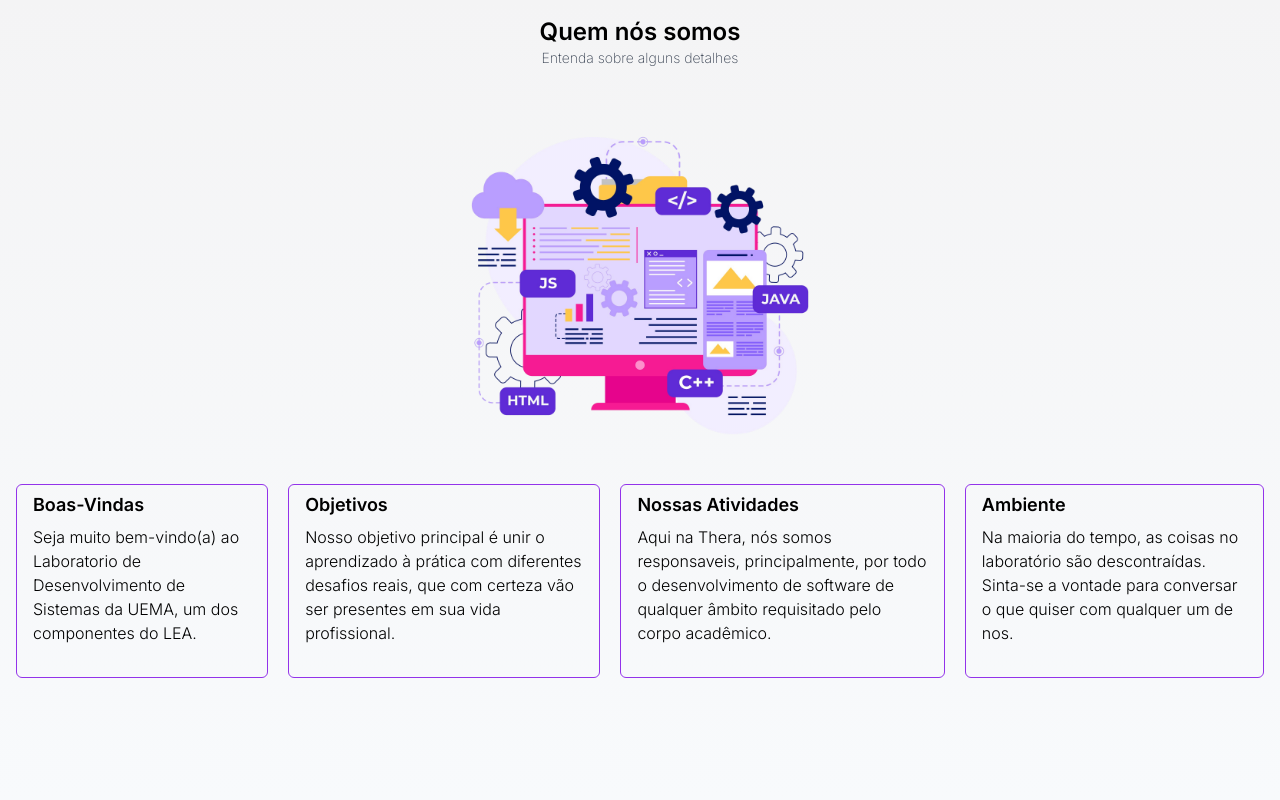
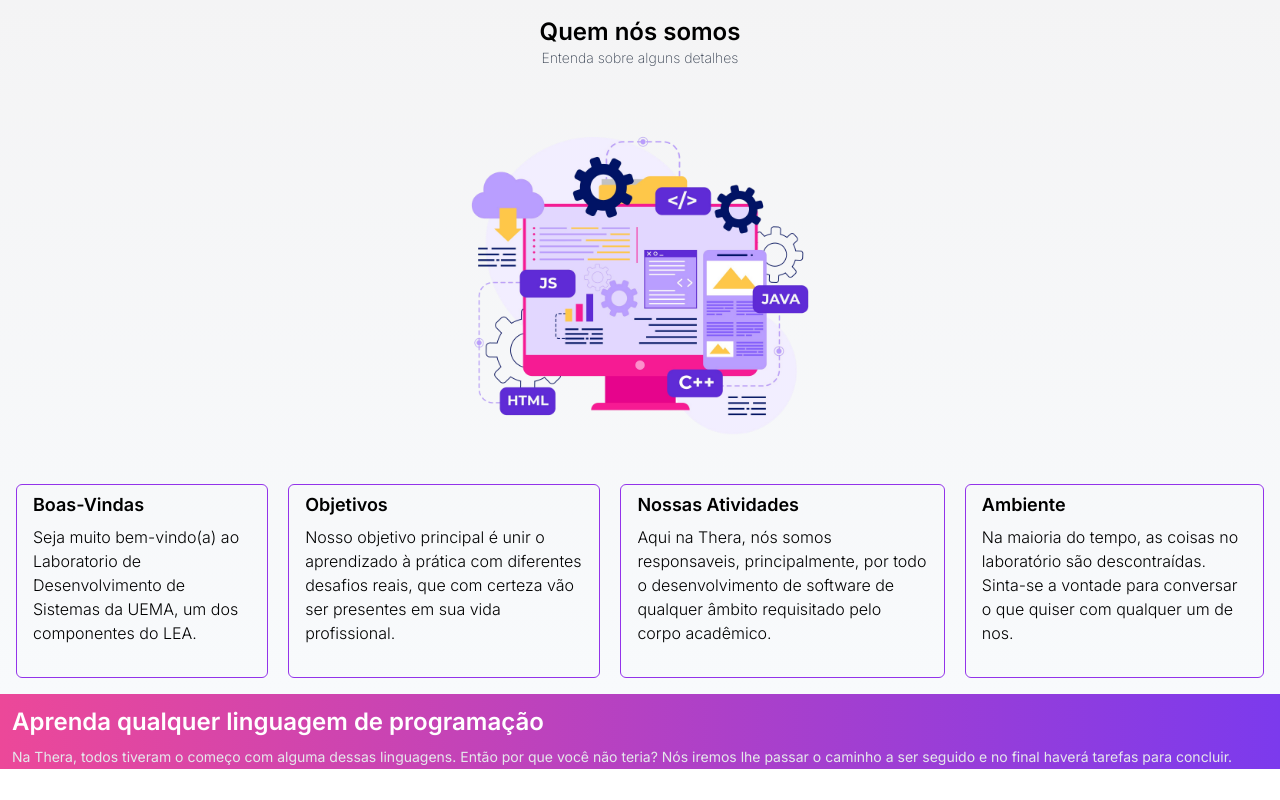
Before and after one commit to theralab/Site-Thera, a Next.js app in the folder my-app/: page / in a window 1280 px wide. Shown: the part 337-1137 px from the top of the page. After the commit the page ends 1106 px from the top, so only its background shows below. Built offline with nearby package versions, Linux system fonts and the light colour scheme.

Commit message:
Esboço da seção "Aprenda qualquer linguagem de programação"

```diff
--- a/my-app/src/app/components/home/AboutSection.js
+++ b/my-app/src/app/components/home/AboutSection.js
@@ -4,7 +4,7 @@ import DivCards from "../BusinessCard/DivCards";
 
 export default function AboutSection() {
   return (
-    <div className="bg-gradient-to-t from-slate-50 to-zinc-100 h-screen">
+    <div className="bg-gradient-to-t from-slate-50 to-zinc-100">
       <div className="flex flex-col justify-center items-center p-4">
         <span className="text-2xl font-semibold">Quem nós somos</span>
         <p className="text-sm font-extralight text-gray-700">
--- /dev/null
+++ b/my-app/src/app/components/home/Presentation.js
@@ -0,0 +1,20 @@
+export default function Presentation() {
+  return (
+    <div className="flex flex-col text-white bg-gradient-to-r from-pink-500 to-violet-600">
+      {/* TODO: Encontrar melhor organização para os textos (formatação) */}
+      <div className="mx-3 mt-3">
+        <span className="text-2xl font-semibold">
+          Aprenda qualquer linguagem de programação
+        </span>
+        <p className="text-gray-200 text-sm mt-2 leading-relaxed">
+          Na Thera, todos tiveram o começo com alguma dessas linguagens. Então
+          por que você não teria? Nós iremos lhe passar o caminho a ser seguido
+          e no final haverá tarefas para concluir.
+        </p>
+      </div>
+      <div>
+      {/* TODO: Grid com as imagens das linguagens de programação */}
+      </div>
+    </div>
+  );
+}
--- a/my-app/src/app/page.js
+++ b/my-app/src/app/page.js
@@ -1,6 +1,7 @@
 import Header from "./components/home/Header";
 import TitleSection from "./components/home/TitleSection";
 import AboutSection from "./components/home/AboutSection";
+import Presentation from "./components/home/Presentation";
 
 export default function Home() {
   return (
@@ -11,6 +12,7 @@ export default function Home() {
       <main>
         <TitleSection />
         <AboutSection />
+        <Presentation />
       </main>
     </div>
   );
```
